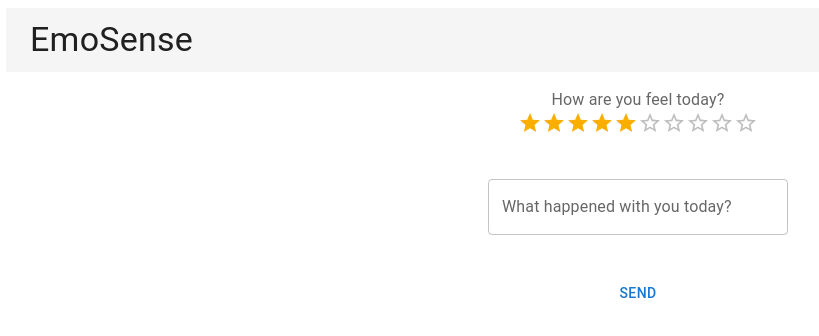
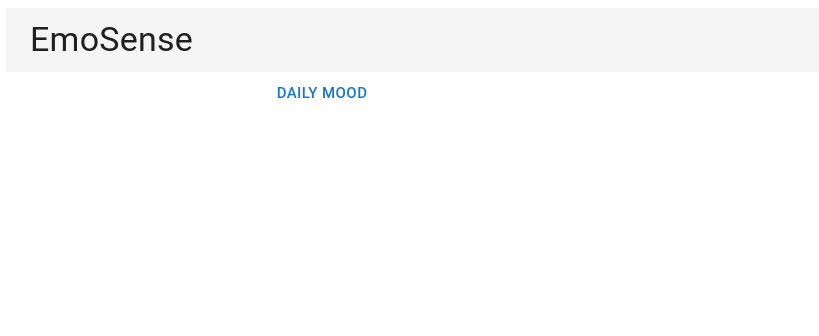
Before and after one commit to csakafeda/Moodily, a React (Vite) app in the folder frontend/: page / in a window 1280 px wide. Shown: the top 336 px of the page, without its empty margins (2-821 px from the left). Built offline with nearby package versions, Linux system fonts and the light colour scheme.

Commit message:
refactor homepage and make moodform page

```diff
--- a/frontend/src/App.jsx
+++ b/frontend/src/App.jsx
@@ -1,8 +1,9 @@
 import { BrowserRouter as Router, Route, Routes } from "react-router-dom";
 import "./App.css";
 import HomePage from "./pages/HomePage";
-import ProfilPage from "./pages/ProfilPage";
 import Layout from "./components/Layout";
+import MoodForm from "./pages/MoodForm.jsx";
+import ProfilePage from "./pages/ProfilePage.jsx";
 
 function App() {
   return (
@@ -11,7 +12,8 @@ function App() {
         <Routes>
           <Route element={<Layout />}>
             <Route path="/" element={<HomePage />} />
-            <Route path="/profile" element={<ProfilPage />} />
+            <Route path="/moodForm" element={<MoodForm />} />
+            <Route path="/profile" element={<ProfilePage />} />
           </Route>
         </Routes>
       </Router>
--- a/frontend/src/pages/HomePage.jsx
+++ b/frontend/src/pages/HomePage.jsx
@@ -1,54 +1,19 @@
 import {
-  Container,
-  Rating,
-  FormControl,
-  InputLabel,
-  TextField,
-  Button,
+    Button
 } from "@mui/material";
-import { useState } from "react";
+import {useNavigate} from "react-router-dom";
 
 export default function HomePage() {
-  const [moodText, setMoodText] = useState("");
-  const [moodNumber, setMoodNumber] = useState("5");
+    const navigate = useNavigate();
 
-  const handleMoodTextChange = (e) => {
-    setMoodText(e.target.value);
-  };
-
-  const handleMoodNumberChange = (e) => {
-    setMoodNumber(e.target.value);
-  };
-
-  const handleSumbit = () => {};
-
-  return (
-    <>
-      <Container align="center" sx={{ padding: "1rem" }}>
-        <InputLabel id="mood-number">How are you feel today?</InputLabel>
-        <Rating
-          labelid="mood-number"
-          defaultValue={5}
-          max={10}
-          onChange={handleMoodNumberChange}
-        />
-      </Container>
-
-      <Container align="center" sx={{ padding: "1rem" }}>
-        <FormControl sx={{ m: 1, width: 300 }}>
-          <TextField
-            label="What happened with you today?"
-            id="mood-text"
-            value={moodText}
-            onChange={handleMoodTextChange}
-          ></TextField>
-        </FormControl>
-      </Container>
-      <Container align="center" sx={{ padding: "1rem" }}>
-        <Button align="center" onClick={handleSumbit}>
-          Send
-        </Button>
-      </Container>
-    </>
-  );
+    return (
+        <>
+            <Button align="center"
+                    sx={{width: "50%"}}
+                    size="large"
+                    onClick={() => navigate("/moodForm")}>
+                Daily Mood
+            </Button>
+        </>
+    );
 }
--- /dev/null
+++ b/frontend/src/pages/MoodForm.jsx
@@ -0,0 +1,54 @@
+import {
+    Container,
+    Rating,
+    FormControl,
+    InputLabel,
+    TextField,
+    Button,
+} from "@mui/material";
+import { useState } from "react";
+
+export default function MoodForm() {
+    const [moodText, setMoodText] = useState("");
+    const [moodNumber, setMoodNumber] = useState("5");
+
+    const handleMoodTextChange = (e) => {
+        setMoodText(e.target.value);
+    };
+
+    const handleMoodNumberChange = (e) => {
+        setMoodNumber(e.target.value);
+    };
+
+    const handleSubmit = () => {};
+
+    return (
+        <>
+            <Container align="center" sx={{ padding: "1rem" }}>
+                <InputLabel id="mood-number">How are you feel today?</InputLabel>
+                <Rating
+                    labelid="mood-number"
+                    defaultValue={5}
+                    max={10}
+                    onChange={handleMoodNumberChange}
+                />
+            </Container>
+
+            <Container align="center" sx={{ padding: "1rem" }}>
+                <FormControl sx={{ m: 1, width: 300 }}>
+                    <TextField
+                        label="What happened with you today?"
+                        id="mood-text"
+                        value={moodText}
+                        onChange={handleMoodTextChange}
+                    ></TextField>
+                </FormControl>
+            </Container>
+            <Container align="center" sx={{ padding: "1rem" }}>
+                <Button align="center" onClick={handleSubmit}>
+                    Send
+                </Button>
+            </Container>
+        </>
+    );
+}
```
